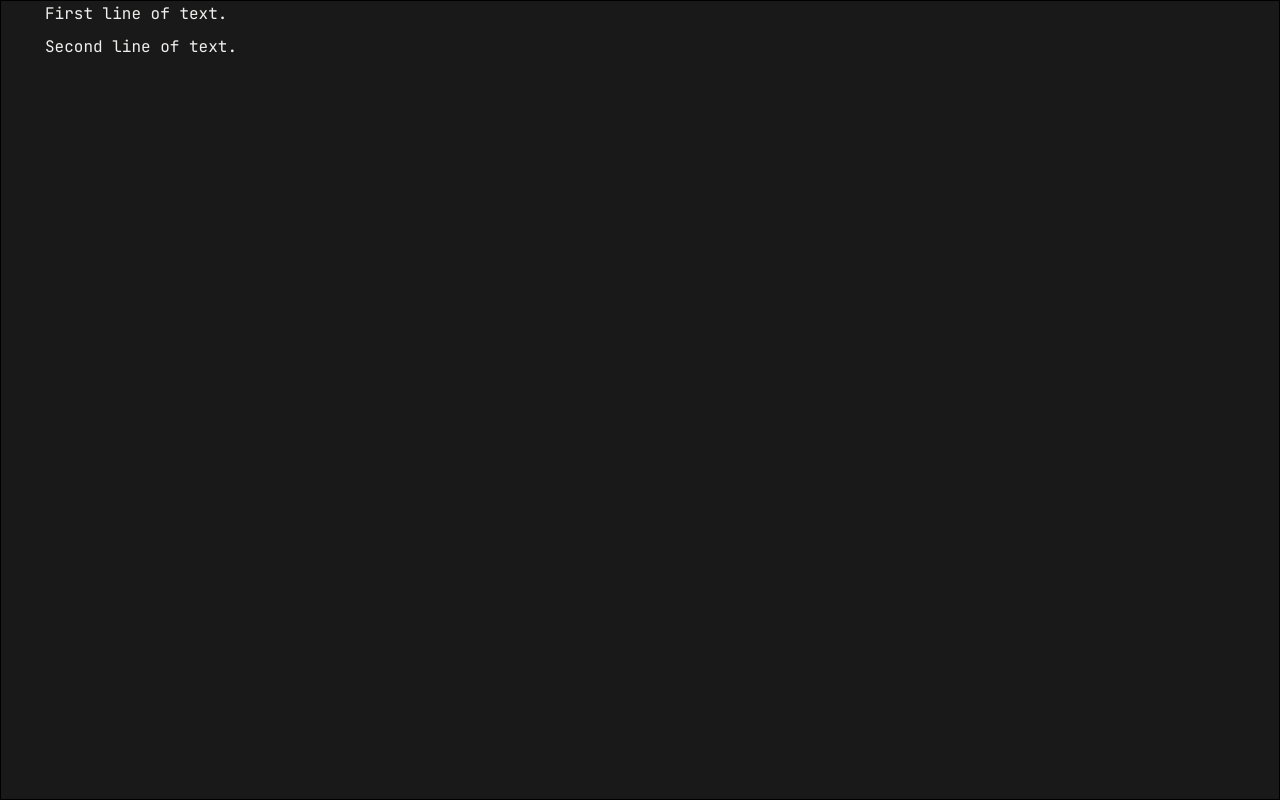
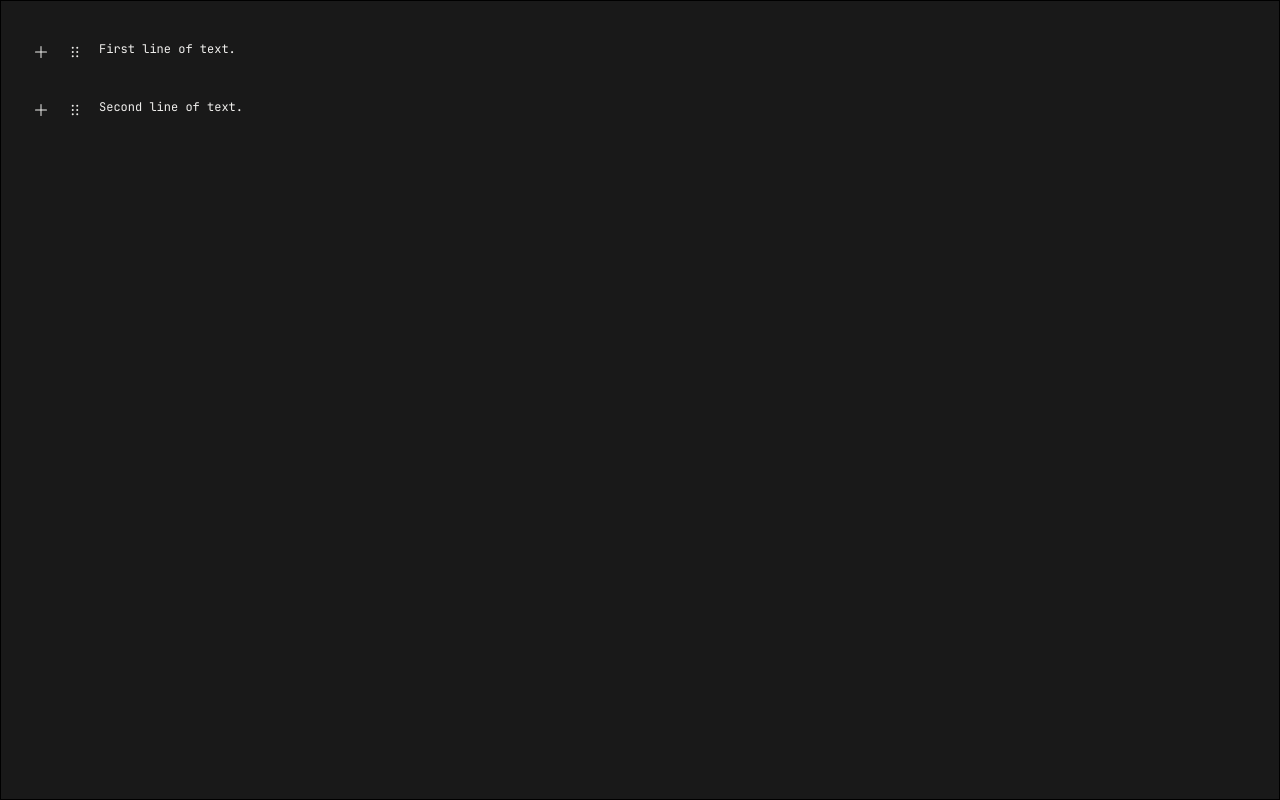
Before and after one commit to mdmarufbinsalim/Atlas, a Next.js app: page / in a window 1280 px wide. Built offline with nearby package versions, Linux system fonts and the light colour scheme; a web font is replaced by a local one.

Commit message:
feat: fixed layout issues

```diff
--- /dev/null
+++ b/src/app/hooks/useBlock.ts
@@ -0,0 +1,69 @@
+import { useDragContext } from "@/lib/drag-context"
+import { findDropTarget } from "@/lib/find-drop-target"
+import { useRef } from "react"
+import { Transforms } from "slate"
+import { ReactEditor, RenderElementProps, useSlateStatic } from "slate-react"
+import { useShowSlashMenuPrompt } from "./useShowSlashMenuPrompt"
+
+const DRAG_THRESHOLD = 5
+
+export function useBlock({ element }: Pick<RenderElementProps, "element">) {
+    const editor = useSlateStatic()
+    const { showSlashMenuPrompt } = useShowSlashMenuPrompt(element)
+    const { dragState, setDragState } = useDragContext()
+    const startYRef = useRef(0)
+
+    const index = ReactEditor.findPath(editor, element)[0]
+
+    const isDragging = !!dragState?.active && dragState.draggingIndex === index
+    const isTarget   = !!dragState?.active && dragState.targetIndex === index && dragState.draggingIndex !== index
+    const dropBefore = isTarget && !!dragState?.before
+
+    const handleAddBlock = (e: React.MouseEvent | React.TouchEvent) => {
+        e.preventDefault()
+        Transforms.insertNodes(editor, { type: 'block', children: [{ text: '', mode: 'text' }] }, { at: [index + 1] })
+        Transforms.select(editor, { anchor: { path: [index + 1, 0], offset: 0 }, focus: { path: [index + 1, 0], offset: 0 } })
+        ReactEditor.focus(editor)
+    }
+
+    const handlePointerDown = (e: React.PointerEvent) => {
+        e.preventDefault()
+        ;(e.currentTarget as HTMLElement).setPointerCapture(e.pointerId)
+        startYRef.current = e.clientY
+        setDragState({ draggingIndex: index, targetIndex: index, before: false, active: false })
+        document.body.style.cursor = 'grabbing'
+    }
+
+    const handlePointerMove = (e: React.PointerEvent) => {
+        if (!dragState || dragState.draggingIndex !== index) return
+        if (Math.abs(e.clientY - startYRef.current) < DRAG_THRESHOLD && !dragState.active) return
+
+        const target = findDropTarget(editor, e.clientY)
+        if (!target) return
+
+        if (!dragState.active || dragState.targetIndex !== target.index || dragState.before !== target.before) {
+            setDragState({ draggingIndex: index, targetIndex: target.index, before: target.before, active: true })
+        }
+    }
+
+    const handlePointerUp = (e: React.PointerEvent) => {
+        ;(e.currentTarget as HTMLElement).releasePointerCapture(e.pointerId)
+        document.body.style.cursor = ''
+
+        if (dragState?.active && dragState.draggingIndex !== dragState.targetIndex) {
+            const { draggingIndex, targetIndex, before } = dragState
+            let to = before ? targetIndex : targetIndex + 1
+            if (draggingIndex < targetIndex) to -= 1
+            Transforms.moveNodes(editor, { at: [draggingIndex], to: [to] })
+        }
+
+        setDragState(null)
+    }
+
+    return {
+        showSlashMenuPrompt,
+        isDragging, isTarget, dropBefore,
+        handleAddBlock,
+        handlePointerDown, handlePointerMove, handlePointerUp,
+    }
+}
--- a/src/components/atlas-editor.tsx
+++ b/src/components/atlas-editor.tsx
@@ -1,11 +1,12 @@
 "use client"
 import { useCallback, useState } from "react"
-import { createEditor, Descendant, Editor, Text, Transforms } from "slate"
-import { Editable, RenderElementProps, RenderLeafProps, Slate, withReact } from "slate-react"
+import { createEditor, Descendant, Editor, Element, Text, Transforms } from "slate"
+import { Editable, ReactEditor, RenderElementProps, RenderLeafProps, Slate, withReact } from "slate-react"
 import Leaf from "./elements/leaf"
 import Block from "./elements/block"
 import SlashMenu from "./slash-menu"
 import SelectionToolbar from "./selection-toolbar"
+import { DragProvider } from "@/lib/drag-context"
 import { Mode } from "@/types/slate.types"
 
 const initialValue: Descendant[] = [
@@ -25,6 +26,18 @@ type SlashState = {
     slashOffset: number
 } | null
 
+function withDefaults(editor: ReturnType<typeof withReact>) {
+    const { normalizeNode } = editor
+    editor.normalizeNode = ([node, path]) => {
+        if (Text.isText(node) && node.mode === undefined) {
+            Transforms.setNodes(editor, { mode: 'text' }, { at: path })
+            return
+        }
+        normalizeNode([node, path])
+    }
+    return editor
+}
+
 function toggleMark(editor: ReturnType<typeof withReact>, mark: 'bold' | 'striked' | 'underlined') {
     const isActive = Editor.marks(editor)?.[mark] === true
     if (isActive) Editor.removeMark(editor, mark)
@@ -32,7 +45,7 @@ function toggleMark(editor: ReturnType<typeof withReact>, mark: 'bold' | 'strike
 }
 
 export default function AtlasEditor() {
-    const [editor] = useState(() => withReact(createEditor()))
+    const [editor] = useState(() => withDefaults(withReact(createEditor())))
     const [slashState, setSlashState] = useState<SlashState>(null)
 
     const renderElement = useCallback((props: RenderElementProps) => {
@@ -73,6 +86,7 @@ export default function AtlasEditor() {
     }, [editor, slashState])
 
     const handleChange = useCallback((value: Descendant[]) => {
+        console.log(value)
         void value
         const { selection } = editor
         if (!selection) { setSlashState(null); return }
@@ -113,16 +127,31 @@ export default function AtlasEditor() {
         setSlashState(null)
     }, [editor, slashState])
 
+    const handleSpacerClick = useCallback(() => {
+        const lastIndex = editor.children.length - 1
+        const last = editor.children[lastIndex]
+        const isEmpty = Element.isElement(last) && last.children.every(c => Text.isText(c) && c.text === '')
+
+        if (isEmpty) {
+            Transforms.select(editor, { anchor: { path: [lastIndex, 0], offset: 0 }, focus: { path: [lastIndex, 0], offset: 0 } })
+        } else {
+            Transforms.insertNodes(editor, { type: 'block', children: [{ text: '', mode: 'text' }] }, { at: [lastIndex + 1] })
+            Transforms.select(editor, { anchor: { path: [lastIndex + 1, 0], offset: 0 }, focus: { path: [lastIndex + 1, 0], offset: 0 } })
+        }
+        ReactEditor.focus(editor)
+    }, [editor])
+
     return (
+        <DragProvider>
             <Slate editor={editor} initialValue={initialValue} onChange={handleChange}>
                 <div className="flex flex-col flex-1 border w-full overflow-y-auto bg-editor-background">
                     <Editable
                         renderElement={renderElement}
                         renderLeaf={renderLeaf}
                         onKeyDown={handleKeyDown}
-                    className="flex flex-col outline-0 text-editor-text gap-2"
+                        className="flex flex-col outline-0 text-editor-text gap-1 px-2 py-3 sm:px-6 sm:py-6"
                     />
-                <div className="flex-1 grow min-h-6" />
+                    <div className="flex-1 grow min-h-6 cursor-text" onClick={handleSpacerClick} />
                 </div>
                 <SelectionToolbar />
                 {slashState && (
@@ -134,5 +163,6 @@ export default function AtlasEditor() {
                     />
                 )}
             </Slate>
+        </DragProvider>
     )
 }
--- a/src/components/elements/block.tsx
+++ b/src/components/elements/block.tsx
@@ -1,20 +1,64 @@
-import { useShowSlashMenuPrompt } from "@/app/hooks/useShowSlashMenuPrompt";
-import { PiDotsSixVerticalBold, PiPlus } from "react-icons/pi";
-import { RenderElementProps } from "slate-react";
+import { useBlock } from "@/app/hooks/useBlock"
+import { cn } from "@/lib/utils"
+import { PiDotsSixVerticalBold, PiPlus } from "react-icons/pi"
+import { RenderElementProps } from "slate-react"
 
-export default function Block({ attributes, children, element }: RenderElementProps) {
-    const { showSlashMenuPrompt } = useShowSlashMenuPrompt(element)
+export default function Block({
+    attributes,
+    children,
+    element,
+}: RenderElementProps) {
+    const {
+        showSlashMenuPrompt,
+        isDragging,
+        isTarget,
+        dropBefore,
+        handleAddBlock,
+        handlePointerDown,
+        handlePointerMove,
+        handlePointerUp,
+    } = useBlock({ element })
+
     return (
-        <div {...attributes} className="group flex items-center gap-2 selection:bg-editor-text-selection">
-            <div className="min-h-6 flex items-center gap-1">
-                <div className="opacity-0 group-hover:opacity-100 transition-opacity duration-500 cursor-grab" contentEditable={false}>
-                    <PiPlus className="text-editor-text" />
+        <div
+            {...attributes}
+            className={cn(
+                "group relative flex gap-2 selection:bg-editor-text-selection transition-opacity duration-100",
+                isDragging && "opacity-30"
+            )}
+        >
+            {isTarget && dropBefore && (
+                <div
+                    contentEditable={false}
+                    className="pointer-events-none absolute -top-px left-8 right-0 h-0.5 rounded-full bg-blue-400 z-10"
+                />
+            )}
+
+            <div
+                contentEditable={false}
+                className="h-13.5 flex items-center gap-0.5 shrink-0"
+            >
+                <div
+                    className="p-2 rounded opacity-0 group-hover:opacity-100 [@media(hover:none)]:opacity-100 transition-opacity duration-300 cursor-pointer hover:bg-white/10 active:bg-white/15"
+                    onMouseDown={handleAddBlock}
+                    onTouchEnd={handleAddBlock}
+                >
+                    <PiPlus className="text-editor-text size-4" />
                 </div>
-                <div className="opacity-0 group-hover:opacity-100 transition-opacity duration-500 cursor-grab" contentEditable={false}>
-                    <PiDotsSixVerticalBold className="text-editor-text" />
+
+                <div
+                    className="p-2 rounded opacity-0 group-hover:opacity-100 [@media(hover:none)]:opacity-100 transition-opacity duration-300 cursor-grab active:cursor-grabbing hover:bg-white/10 active:bg-white/15"
+                    onPointerDown={handlePointerDown}
+                    onPointerMove={handlePointerMove}
+                    onPointerUp={handlePointerUp}
+                    contentEditable={false}
+                    style={{ touchAction: "none" }}
+                >
+                    <PiDotsSixVerticalBold className="text-editor-text size-4" />
                 </div>
             </div>
-            <div className="relative flex-1 min-w-0">
+
+            <div className="relative flex-1 min-w-0 min-h-12">
                 {showSlashMenuPrompt && (
                     <span
                         contentEditable={false}
@@ -23,8 +67,16 @@ export default function Block({ attributes, children, element }: RenderElementPr
                         use &apos;/&apos; for commands
                     </span>
                 )}
+
                 {children}
             </div>
+
+            {isTarget && !dropBefore && (
+                <div
+                    contentEditable={false}
+                    className="pointer-events-none absolute -bottom-px left-8 right-0 h-0.5 rounded-full bg-blue-400 z-10"
+                />
+            )}
         </div>
-    );
+    )
 }
--- a/src/components/elements/leaf.tsx
+++ b/src/components/elements/leaf.tsx
@@ -3,28 +3,34 @@ import { Mode } from "@/types/slate.types"
 import { cn } from "@/lib/utils"
 
 const MODE_CLASSES: Record<Mode, string> = {
-    header_1: 'text-4xl font-bold',
-    header_2: 'text-3xl font-semibold',
-    header_3: 'text-2xl font-semibold',
-    header_4: 'text-xl font-medium',
-    text: 'text-base',
+    header_1: "text-3xl font-bold leading-[48px]",
+    header_2: "text-2xl font-semibold leading-[48px]",
+    header_3: "text-xl font-semibold leading-[48px]",
+    header_4: "text-md font-medium leading-[48px]",
+    text: "text-xs leading-[48px]",
 }
 
 export default function Leaf({ attributes, children, leaf }: RenderLeafProps) {
     const decorations = [
-        leaf.underlined && 'underline',
-        leaf.striked && 'line-through',
-    ].filter(Boolean).join(' ')
+        leaf.underlined && "underline",
+        leaf.striked && "line-through",
+    ]
+        .filter(Boolean)
+        .join(" ")
 
     return (
         <span
             {...attributes}
             className={cn(
-                'font-mono',
-                leaf.mode && MODE_CLASSES[leaf.mode],
-                leaf.bold && 'font-extrabold',
+                "font-mono min-w-max h-12",
+                leaf.mode && MODE_CLASSES[leaf.mode] || "text-xs leading-12",
+                leaf.bold && "font-extrabold",
             )}
-            style={decorations ? { textDecorationLine: decorations } : undefined}
+            style={
+                decorations
+                    ? { textDecorationLine: decorations }
+                    : undefined
+            }
         >
             {children}
         </span>
--- a/src/components/selection-toolbar.tsx
+++ b/src/components/selection-toolbar.tsx
@@ -14,7 +14,7 @@ const MODES: { mode: Mode; label: string; icon: string }[] = [
     { mode: 'header_4', label: 'Heading 4',   icon: 'H4' },
 ]
 
-const GAP = 8
+const GAP = 20
 
 function getUniformValue<K extends keyof FormattedText>(
     editor: Editor,
@@ -79,7 +79,7 @@ export default function SelectionToolbar() {
         <div
             ref={ref}
             style={style}
-            className="z-50 w-56 rounded-xl border border-white/10 bg-[#252525] shadow-2xl overflow-hidden"
+            className="z-50 w-56 max-w-[calc(100vw-16px)] rounded-xl border border-white/10 bg-[#252525] shadow-2xl overflow-hidden"
         >
             {/* Mode list */}
             <div className="py-1">
--- a/src/components/slash-menu.tsx
+++ b/src/components/slash-menu.tsx
@@ -80,7 +80,7 @@ export default function SlashMenu({ anchor, query, onSelect, onClose }: Props) {
     if (!filtered.length) return null
 
     return (
-        <div ref={menuRef} style={style} className="z-50 min-w-50 rounded-lg border border-white/10 bg-[#252525] shadow-2xl py-1">
+        <div ref={menuRef} style={style} className="z-50 w-52 max-w-[calc(100vw-16px)] rounded-lg border border-white/10 bg-[#252525] shadow-2xl py-1">
             {filtered.map((item, i) => (
                 <div
                     key={item.mode}
--- /dev/null
+++ b/src/lib/drag-context.tsx
@@ -0,0 +1,32 @@
+"use client"
+import { createContext, useContext, useState } from "react"
+
+export type DragState = {
+    draggingIndex: number
+    targetIndex: number
+    before: boolean
+    active: boolean   // false until pointer moves past threshold
+} | null
+
+type DragCtx = {
+    dragState: DragState
+    setDragState: (s: DragState) => void
+}
+
+const DragContext = createContext<DragCtx>({
+    dragState: null,
+    setDragState: () => {},
+})
+
+export function DragProvider({ children }: { children: React.ReactNode }) {
+    const [dragState, setDragState] = useState<DragState>(null)
+    return (
+        <DragContext.Provider value={{ dragState, setDragState }}>
+            {children}
+        </DragContext.Provider>
+    )
+}
+
+export function useDragContext() {
+    return useContext(DragContext)
+}
--- /dev/null
+++ b/src/lib/find-drop-target.ts
@@ -0,0 +1,32 @@
+import { ReactEditor } from "slate-react"
+
+export function findDropTarget(
+    editor: ReactEditor,
+    clientY: number
+): { index: number; before: boolean } | null {
+    const els = Array.from(
+        document.querySelectorAll('[data-slate-node="element"]')
+    ) as HTMLElement[]
+
+    for (const el of els) {
+        const rect = el.getBoundingClientRect()
+        if (clientY >= rect.top && clientY <= rect.bottom) {
+            try {
+                const node = ReactEditor.toSlateNode(editor, el)
+                const path = ReactEditor.findPath(editor, node)
+                return { index: path[0], before: clientY < rect.top + rect.height / 2 }
+            } catch { return null }
+        }
+    }
+
+    const last = els[els.length - 1]
+    if (last && clientY > last.getBoundingClientRect().bottom) {
+        try {
+            const node = ReactEditor.toSlateNode(editor, last)
+            const path = ReactEditor.findPath(editor, node)
+            return { index: path[0], before: false }
+        } catch { return null }
+    }
+
+    return null
+}
```
Lines whose indentation alone changed are shown as unchanged.
